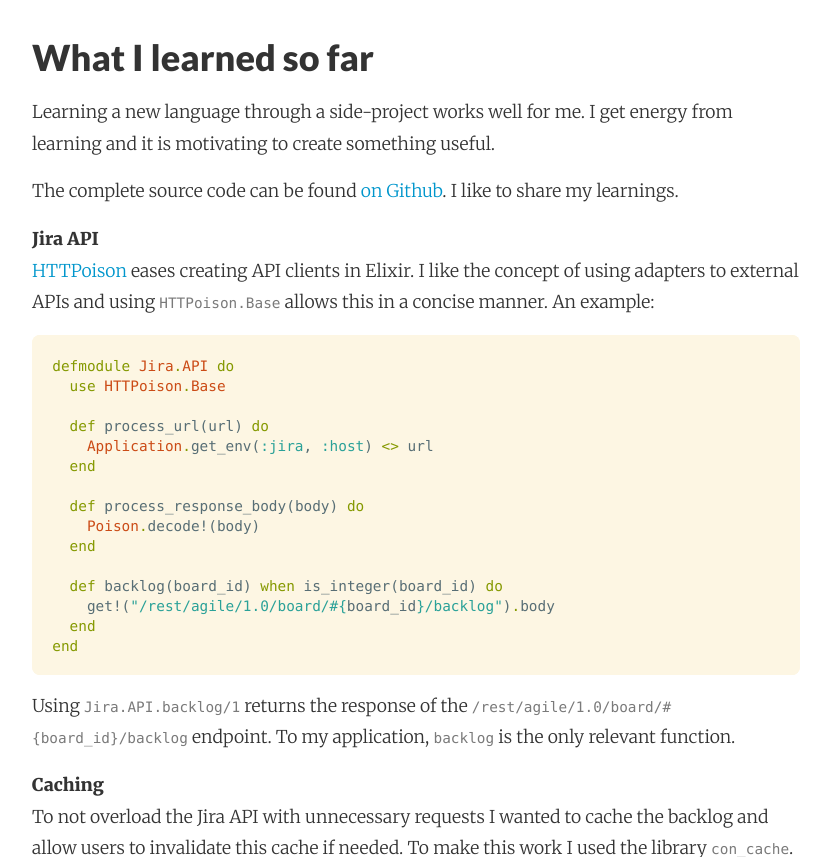
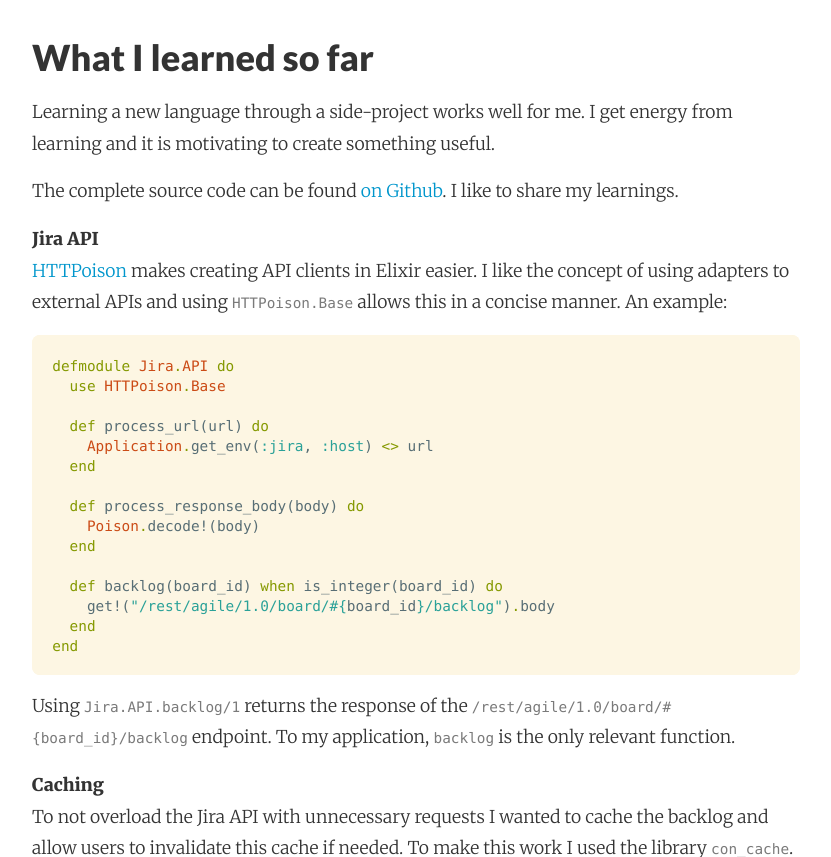
Before and after one commit to adri/adri.github.io, a Jekyll site: the page built from _posts/2017-07-05-learning-elixir-first-side-project.md, in a window 1280 px wide and 900 px high, scrolled down 3387 px, cut to the strip 0-857 px from the top of the window. Shown: the whole strip, without its empty margins (224-1055 px from the left). Built offline with Jekyll 4.4.1, drawn with Linux system fonts in a browser that asks for light colours; nearby versions of some CDN libraries; comment, search, counter and statistics services are not loaded.

Commit message:
Autocommit from wiki

````diff
--- a/_posts/2017-07-05-learning-elixir-first-side-project.md
+++ b/_posts/2017-07-05-learning-elixir-first-side-project.md
@@ -53,7 +53,7 @@ Learning a new language through a side-project works well for me. I get energy f
 The complete source code can be found [on Github](https://github.com/adri/estimator). I like to share my learnings.
 
 **Jira API**<br />
-[HTTPoison](https://github.com/edgurgel/httpoison) eases creating API clients in Elixir. I like the concept of using adapters to external APIs and using [`HTTPoison.Base`](https://github.com/edgurgel/httpoison#wrapping-httpoisonbase) allows this in a concise manner. An example:
+[HTTPoison](https://github.com/edgurgel/httpoison) makes creating API clients in Elixir easier. I like the concept of using adapters to external APIs and using [`HTTPoison.Base`](https://github.com/edgurgel/httpoison#wrapping-httpoisonbase) allows this in a concise manner. An example:
 
 ```elixir
 defmodule Jira.API do
````
